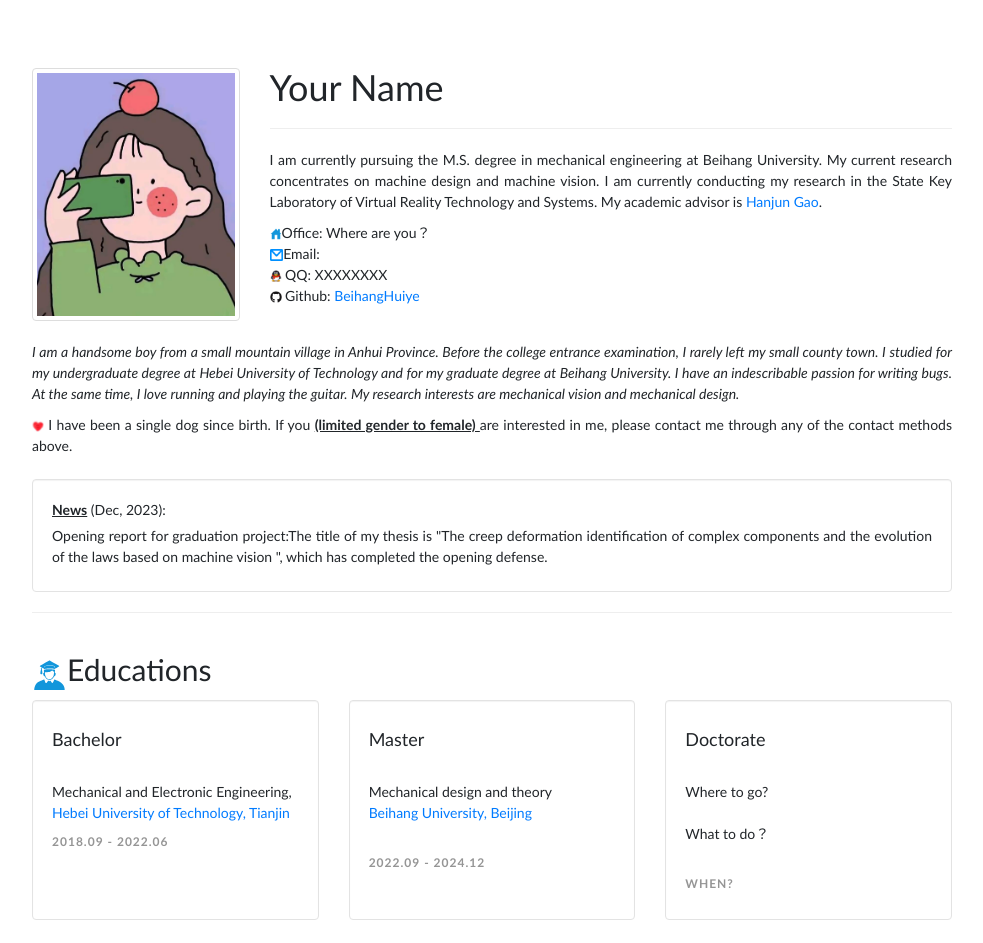
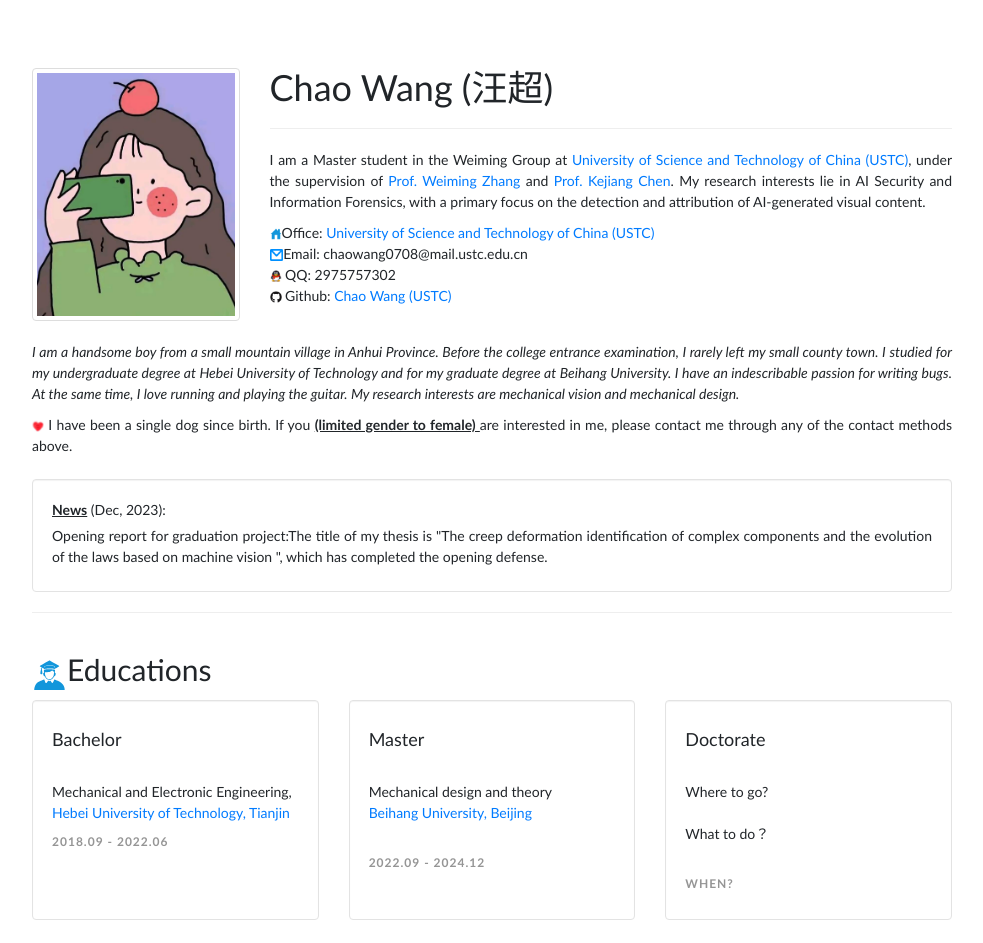
Before and after one commit to wangchao0708/wangchao0708.github.io, a plain HTML site: page index.html in a window 1280 px wide. Shown: the top 943 px of the page, without its empty margins (148-1131 px from the left). Drawn offline with Linux system fonts and the light colour scheme.

Commit message:
Update personal information in index.html

```diff
--- a/index.html
+++ b/index.html
@@ -2,10 +2,10 @@
 <html lang="en">
  <head>
   <meta charset="utf-8">
-  <title>Your Name - Academic homepage</title>
+  <title>Chao Wang's homepage</title>
   <meta name="viewport" content="width=device-width, initial-scale=1.0">
   <meta name="description" content="">
-  <meta name="author" content="Xinrui Tao">
+  <meta name="author" content="Chao Wang">
   <link rel="icon" type="image/png" sizes="32x32" href="images/touxiang.png">
   <!-- Le styles -->
   <link href="css/bootstrap2.min.css" rel="stylesheet">
@@ -23,16 +23,16 @@
       <a class="thumbnail profilePicture"> <img src="images/person.png"  /> </a>
      </div>
      <div class="col-xs-12 col-sm-9">
-      <h1>Your Name</h1>
+      <h1>Chao Wang (汪超)</h1>
       <p> </p>
       <hr>
       <p></p>
-      <p> I am currently pursuing the M.S. degree in mechanical engineering at Beihang University. My current research concentrates on machine design and machine vision. I am currently conducting my research in the State Key Laboratory of Virtual Reality Technology and Systems. My academic advisor is <a href="https://www.researchgate.net/scientific-contributions/Hanjun-Gao-2118027870">Hanjun Gao</a>.</p>
-      <p> <img class="sidebarimg" src="images/home.png">Office:  Where are you？ <br>
-        <img class="sidebarimg" src="images/mail.png">Email:   <br>
+      <p> I am a Master student in the Weiming Group at <a href="https://www.ustc.edu.cn/">University of Science and Technology of China (USTC)</a>, under the supervision of <a href="http://staff.ustc.edu.cn/~zhangwm/">Prof. Weiming Zhang</a> and <a href="https://home.ustc.edu.cn/~chenkj/">Prof. Kejiang Chen</a>. My research interests lie in AI Security and Information Forensics, with a primary focus on the detection and attribution of AI-generated visual content.</p>
+      <p> <img class="sidebarimg" src="images/home.png">Office: <a href="https://www.ustc.edu.cn/">University of Science and Technology of China (USTC)</a> <br>
+        <img class="sidebarimg" src="images/mail.png">Email: chaowang0708@mail.ustc.edu.cn <br>
         <span class="" aria-hidden="true"></span>
-        <img class="sidebarimg" src="images/QQ.png"> QQ: XXXXXXXX<br>
-        <img class="sidebarimg" src="images/Github.png"> Github: <a href="https://github.com/BeihangHuiye">BeihangHuiye</a> <br>
+        <img class="sidebarimg" src="images/QQ.png"> QQ: 2975757302 <br>
+        <img class="sidebarimg" src="images/Github.png"> Github: <a href="https://github.com/wangchao0708">Chao Wang (USTC)</a> <br>
       </p>
      </div>
      <div class="col-xs-12" style="margin-top:20px">
```
